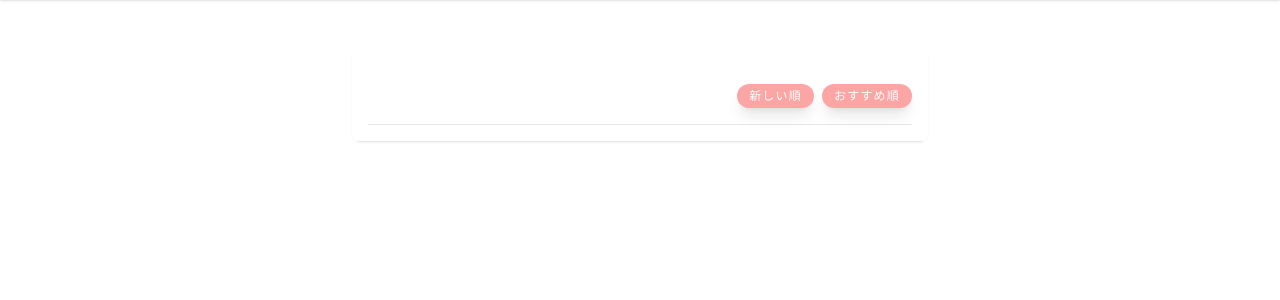
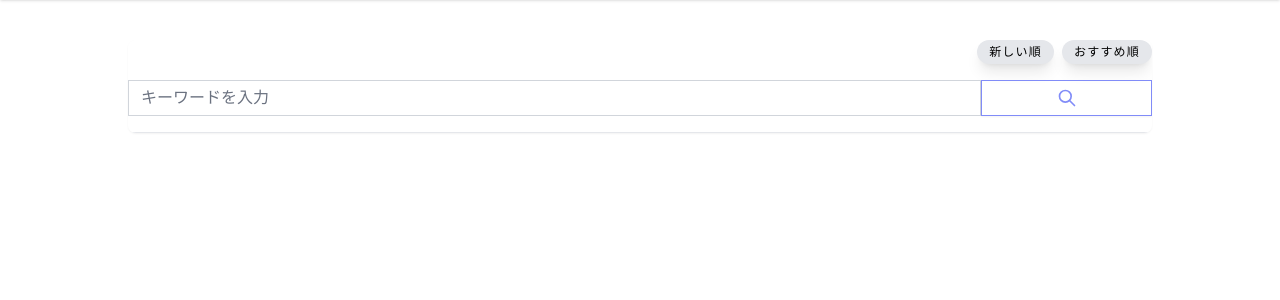
Before and after one commit to anti-15/Fronavi, a Laravel app: template resources/views/tag/show.blade.php in a window 1280 px wide. Shown: the part 113-413 px from the top of the page. Run offline with Laravel 9, Linux system fonts and the light colour scheme; the template is opened without the code that fills it, so the values that code supplies are empty; style sheets or scripts are compiled from the project's sources.

Commit message:
tagページのデザイン変更

```diff
--- a/resources/views/review/index.blade.php
+++ b/resources/views/review/index.blade.php
@@ -1,9 +1,9 @@
 <x-app-layout>
 
-  <div class="py-12">
+  <div class="py-10">
     <div class="max-w-7xl mx-auto sm:max-w-3xl md:max-w-5xl ">
       <div class="bg-white overflow-hidden shadow-sm sm:rounded-lg">
-        <div class="p-5 bg-white border-b border-gray-200">
+        <div class=" bg-white  border-gray-200">
           <h1 class="text-center text-3xl">フロメグ！</h1>
           <table class="text-center w-full border-collapse">
             <thead>
--- a/resources/views/tag/show.blade.php
+++ b/resources/views/tag/show.blade.php
@@ -1,16 +1,14 @@
-<!-- resources/views/tweet/index.blade.php -->
-
 <x-app-layout>
 
-  <div class="py-12">
-    <div class="max-w-xl mx-auto sm:w-10/12 md:w-8/10 ">
+  <div class="py-10">
+    <div class="max-w-7xl mx-auto sm:max-w-3xl md:max-w-5xl ">
       <div class="bg-white overflow-hidden shadow-sm sm:rounded-lg">
-        <div class="p-4 bg-white border-b border-gray-200">
+        <div class=" bg-white border-gray-200">
           @foreach($TagReviews as $tag)
           @foreach($tag -> tags as $ts)
             <div class="flex  justify-center">
               @if($ts -> id == $id)
-              <a class=" py-2 px-6 text-xl font-medium tracking-widest text-white  bg-red-300 shadow-lg rounded-full focus:outline-none duration-200 transition-all">
+              <a class=" py-2 px-6 text-xl font-Noto tracking-widest text-black  bg-gray-200 shadow-lg rounded-full focus:outline-none duration-200 transition-all">
                   #{{$ts->name}}
               </a>
               @endif
@@ -21,39 +19,60 @@
           <table class="text-center w-full border-collapse">
             <thead>
 
-            <div class="text-right sm:flex justify-end sm:space-x-1 mt-5">
+            <div class="text-right sm:flex justify-end sm:space-x-1">
               <form class="" action="{{ route('review.index') }}" method="GET">
                 @csrf
-                <button type="submit" class=" py-1 px-3 text-xs font-medium tracking-widest text-white  bg-red-300 shadow-lg rounded-full focus:outline-none duration-200 transition-all hover:bg-red-500 hover:shadow-none">
+                <button type="submit" class=" py-1 px-3 text-xs font-medium tracking-widest text-black  bg-gray-200 shadow-lg rounded-full focus:outline-none duration-200 transition-all hover:bg-gray-500 hover:text-white hover:shadow-none">
                   新しい順
                 </button>
               </form>
 
               <form class="mb-6" action="{{ route('review.score') }}" method="GET">
                 @csrf
-                <button type="submit" class=" py-1 px-3  text-xs font-medium tracking-widest text-white  bg-red-300 shadow-lg rounded-full focus:outline-none duration-200 transition-all hover:bg-red-500 hover:shadow-none">
+                <button type="submit" class=" py-1 px-3  text-xs font-medium tracking-widest text-black  bg-gray-200 shadow-lg rounded-full focus:outline-none duration-200 transition-all hover:bg-gray-500 hover:text-white hover:shadow-none">
                   おすすめ順
                 </button>
               </form>
             </div>
 
               <tr class="flex justify-between border-b border-grey-light mt-4">
+                @include('common.errors')
+                <form class="mb-6" action="{{ route('search.result') }}" method="GET">
+                  @csrf
+                  <div class="flex mt-4 h-9">
+                    <input class="w-5/6 border-gray-300" type="text" name="keyword" placeholder="キーワードを入力">
+                    <button type="submit" class="flex justify-center items-center w-1/6 border border-indigo-400 text-white uppercase shadow-sm focus:outline-none  hover:shadow-2xl">
+                      <svg class="h-5 w-5 text-indigo-400"  width="20" height="20" viewBox="0 0 24 24" stroke-width="2" stroke="currentColor" fill="none" stroke-linecap="round" stroke-linejoin="round">  <path stroke="none" d="M0 0h24v24H0z"/>  <circle cx="10" cy="10" r="7" />  <line x1="21" y1="21" x2="15" y2="15" /></svg>
+                    </button>
+                  </div>
+                </form>
+              </tr>
 
-              </tr>
             </thead>
-            <tbody>
-              @foreach ($TagReviews as $review)
 
-                <tr class="hover:bg-grey-lighter">
-                  <td>
-                    <div class="flex justify-between">
+          </table>
+
+            <div class="grid grid-cols-1 sm:grid-cols-1 md:grid-cols-2 gap-5">
+              @foreach($TagReviews as $review)
+              <div>
+                <!-- ユーザーネーム -->
+                <div class="flex justify-between ">
                   <p class="font-bold px-2 py-2 text-left text-grey-dark">{{$review->user->name}}</p>
 
+                  <div class ="flex">
                     @if($review -> user_id === Auth::user()->id)
-                        <form action="{{ route('review.destroy',$review->id) }}" method="POST" class="text-left">
+                      <form action="{{ route('review.edit',$review->id) }}" method="GET" class="text-left">
+                        @csrf
+                        <button type="submit" class="text-sm hover:bg-gray-200 hover:shadow-none text-white py-1 px-2 focus:outline-none focus:shadow-outline">
+                          <svg class="h-6 w-6 text-gray-500" fill="none" viewBox="0 0 24 24" stroke="black">
+                            <path stroke-linecap="round" stroke-linejoin="round" stroke-width="1" d="M11 5H6a2 2 0 00-2 2v11a2 2 0 002 2h11a2 2 0 002-2v-5m-1.414-9.414a2 2 0 112.828 2.828L11.828 15H9v-2.828l8.586-8.586z" />
+                          </svg>
+                        </button>
+                      </form>
+                      <form action="{{ route('review.destroy',$review->id) }}" onClick= "return confirm('本当に削除しますか？')" method="POST" class="text-left">
                         @method('delete')
                         @csrf
-                          <button type="submit" class="mr-2 ml-2 text-sm hover:bg-gray-200 hover:shadow-none text-white py-1 px-2 focus:outline-none focus:shadow-outline">
+                        <button type="submit" class=" text-sm hover:bg-gray-200 hover:shadow-none text-white py-1 px-2 focus:outline-none focus:shadow-outline">
                           <svg class="h-6 w-6 text-gray-500" fill="none" viewBox="0 0 24 24" stroke="black">
                             <path stroke-linecap="round" stroke-linejoin="round" stroke-width="1" d="M19 7l-.867 12.142A2 2 0 0116.138 21H7.862a2 2 0 01-1.995-1.858L5 7m5 4v6m4-6v6m1-10V4a1 1 0 00-1-1h-4a1 1 0 00-1 1v3M4 7h16" />
                           </svg>
@@ -62,23 +81,17 @@
                     @endif
                   </div>
 
-                    <div class="transition duration-300  hover:scale-90 hover:rounded-lg flex justify-center">
+                </div>
+
+
+                <!-- 投稿 -->
+                <div class="rounded overflow-hidden shadow-lg">
                   <a href="{{ route('review.show', $review->id)}}">
-                        <img class = "transition duration-300 hover:rounded-lg hover:opacity-80"src="{{$review->imgpath}}">
+                    <img class="w-full" src="{{$review->imgpath}}" alt="Mountain">
                   </a>
-                    </div>
-                  </td>
-                </tr>
-
-                <tr class="hover:bg-grey-lighter">
-
-                  <td class="flex justify-between pt-4 px-1 border-grey-light">
-
-                    <div class="flex space-x-1 items-center">
-                      <a href="{{ route('review.show', $review->id)}}">
-                        <h3 class="text-left font-bold text-lg text-grey-dark">{{$review->title}}</h3>
-                      </a>
-
+                  <!-- いいね -->
+                <div class="flex space-x-1 mt-4">
+                  <div>
                     @if($review->users()->where('user_id', Auth::id())->exists())
                     <!-- unfavorite ボタン -->
                     <form action="{{ route('unfavorites',$review) }}" method="POST" class="text-left">
@@ -104,11 +117,7 @@
                     @endif
                   </div>
 
-                    <!-- <div class="flex"> -->
-                      <!-- 更新ボタン -->
-                      <!-- 削除ボタン -->
-                    <!-- </div> -->
-                    <h3 class="text-left text-yellow-400 text-lg text-grey-dark">
+                  <h3 class="text-left text-gray-400 text-lg text-grey-dark">
                       @if($review->score == 1)
                       {{$review->score = '★'}}
                       @endif
@@ -129,23 +138,30 @@
                       {{$review->score = '★★★★★'}}
                       @endif
                     </h3>
-                  </td>
-                </tr>
+                </div>
 
-                <tr>
-                  <td class="flex space-x-2 border-b">
+                  <div class="px-4 py-4">
+                    <div class="font-bold font-Noto text-xl mb-2">{{$review->title}}</div>
+                    <p class="text-gray-700 text-base font-Noto h-16 overflow-y-scroll">
+                      {{$review->description}}
+                    </p>
+                  </div>
+
+                  <!-- タグ -->
+                  <div class="flex overflow-y-scroll px-4 pb-2 ">
                     @foreach($review->tags as $tag)
                     <a href="{{ route('tag.show', $tag->id)}}">
-                        <div class="flex space-x-2  pb-2">
-                          <h3 class=" py-1 px-2  text-xs font-medium tracking-widest text-white  bg-red-300 shadow-lg rounded-full focus:outline-none duration-200 transition-all hover:bg-red-500 hover:shadow-none">{{$tag->name}}</h3>
-                        </div>
+                      <span class="whitespace-nowrap font-Noto inline-block bg-gray-200 rounded-full px-3 py-1 text-sm font-semibold text-gray-600 mr-2 mb-2">{{$tag->name}}</span>
                     </a>
                     @endforeach
-                  </td>
-                </tr>
+                  </div>
+
+                </div>
+              </div>
               @endforeach
-            </tbody>
-          </table>
+
+            </div>
+          </div>
         </div>
       </div>
     </div>
```
Also changed, not shown: 3 other files. Lines whose indentation alone changed are shown as unchanged.
